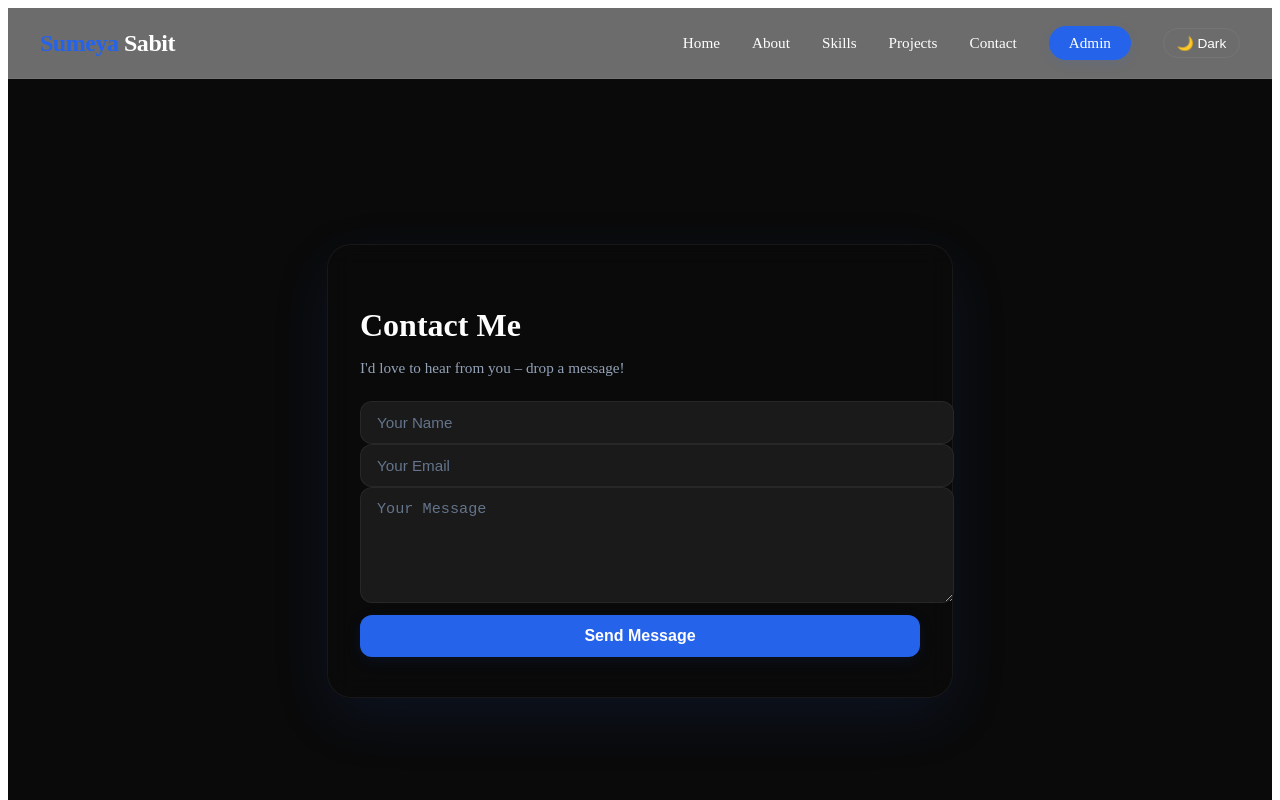
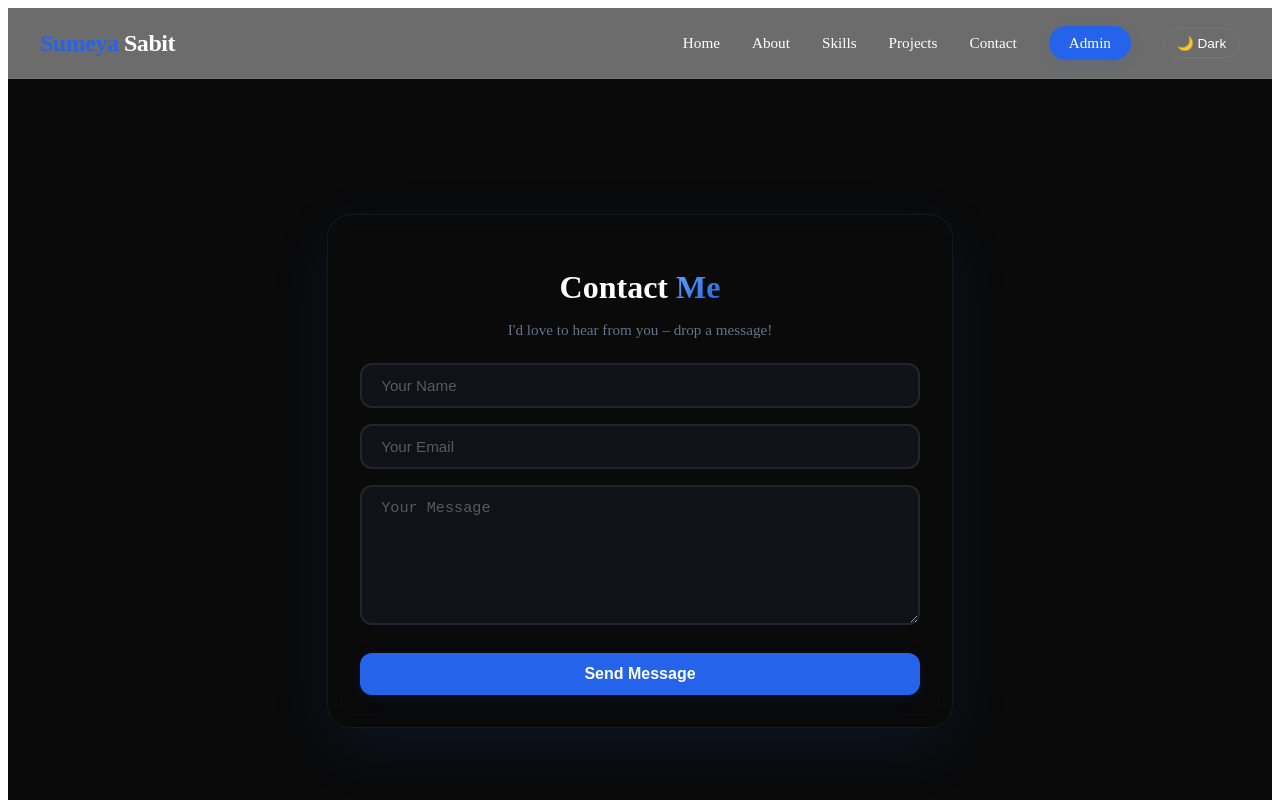
Before and after one commit to sumsabit/portfolio, a React (Vite) app in the folder client/: page /contact in a window 1280 px wide. Shown: the top 800 px of the page. Built offline with nearby package versions, Linux system fonts and the light colour scheme.

Commit message:
Equalize padding on contact form (left and right)

```diff
--- a/client/src/components/Contact.css
+++ b/client/src/components/Contact.css
@@ -1,3 +1,4 @@
+/* Contact page – external styles */
 .contact-page {
   min-height: 90vh;
   display: flex;
@@ -15,7 +16,7 @@
   -webkit-backdrop-filter: blur(12px);
   border: 1px solid var(--border-color);
   border-radius: 1.5rem;
-  padding: 2.5rem 2rem;
+  padding: 2rem;                          /* ✅ Equal padding all sides */
   box-shadow: 0 20px 60px var(--shadow-color);
 }
 
@@ -24,43 +25,69 @@
   font-weight: 700;
   color: var(--text-primary);
   margin-bottom: 0.25rem;
+  text-align: center;
+}
+.contact-title span {
+  background: linear-gradient(135deg, #60a5fa, #2563eb);
+  -webkit-background-clip: text;
+  -webkit-text-fill-color: transparent;
+  background-clip: text;
 }
 
 .contact-subtitle {
-  color: var(--text-secondary);
+  color: var(--text-muted);
   font-size: 0.95rem;
+  text-align: center;
   margin-bottom: 1.5rem;
 }
 
+.contact-form-group {
+  margin-bottom: 1rem;
+}
+
+/* ✅ Inputs – equal left/right padding */
 .contact-form-input,
 .contact-form-textarea {
   width: 100%;
-  padding: 0.75rem 1rem;
-  background: var(--bg-secondary);
-  border: 1px solid var(--border-color);
+  padding: 0.75rem 1.2rem;                /* ✅ Equal left/right */
+  background: rgba(20, 20, 30, 0.8) !important;
+  border: 2px solid rgba(255, 255, 255, 0.08) !important;
   border-radius: 0.75rem;
-  color: var(--text-primary);
+  color: #e8e8e8 !important;
   font-size: 0.95rem;
-  transition: border-color 0.3s, box-shadow 0.3s;
+  transition: all 0.3s ease;
   outline: none;
+  box-sizing: border-box;                  /* Ensures padding is included in width */
 }
 
 .contact-form-input::placeholder,
 .contact-form-textarea::placeholder {
-  color: var(--text-muted);
+  color: rgba(255, 255, 255, 0.3) !important;
 }
 
 .contact-form-input:focus,
 .contact-form-textarea:focus {
-  border-color: var(--accent);
-  box-shadow: 0 0 0 3px var(--accent-glow);
+  border-color: #3b82f6 !important;
+  box-shadow: 0 0 0 4px rgba(59, 130, 246, 0.2) !important;
+  background: rgba(25, 25, 35, 0.9) !important;
 }
 
+.contact-form-input:hover,
+.contact-form-textarea:hover {
+  border-color: rgba(255, 255, 255, 0.15) !important;
+}
+
+.contact-form-textarea {
+  min-height: 140px;
+  resize: vertical;
+}
+
+/* Submit Button */
 .contact-submit-btn {
   width: 100%;
   padding: 0.75rem 1.5rem;
   background: var(--accent);
-  color: white;
+  color: #ffffff;
   border: none;
   border-radius: 0.75rem;
   font-size: 1rem;
@@ -70,8 +97,87 @@
   box-shadow: 0 4px 16px var(--shadow-color);
   margin-top: 0.5rem;
 }
-
 .contact-submit-btn:hover {
   background: var(--accent-hover);
   transform: scale(1.01);
+  box-shadow: 0 6px 24px var(--shadow-color);
 }
+.contact-submit-btn:disabled {
+  opacity: 0.5;
+  cursor: not-allowed;
+  transform: none;
+}
+
+/* Social Links */
+.contact-social-links {
+  margin-top: 1.5rem;
+  padding-top: 1.5rem;
+  border-top: 1px solid var(--border-color);
+}
+
+.contact-social-text {
+  color: var(--text-muted);
+  font-size: 0.85rem;
+  text-align: center;
+  margin-bottom: 0.75rem;
+}
+
+.contact-social-icons {
+  display: flex;
+  justify-content: center;
+  gap: 0.8rem;
+  flex-wrap: wrap;
+}
+
+.social-icon {
+  display: inline-flex;
+  align-items: center;
+  gap: 0.4rem;
+  padding: 0.4rem 0.8rem;
+  border-radius: 9999px;
+  font-size: 0.8rem;
+  font-weight: 500;
+  text-decoration: none;
+  transition: all 0.3s;
+  border: 1px solid var(--border-color);
+  color: var(--text-secondary);
+}
+.social-icon i {
+  font-size: 1rem;
+}
+.social-icon:hover {
+  transform: scale(1.02);
+}
+
+.social-icon.email {
+  background: rgba(37, 99, 235, 0.15);
+  color: #60a5fa;
+  border-color: rgba(37, 99, 235, 0.2);
+}
+.social-icon.email:hover {
+  background: rgba(37, 99, 235, 0.25);
+}
+.social-icon.telegram {
+  background: rgba(0, 136, 204, 0.15);
+  color: #60a5fa;
+  border-color: rgba(0, 136, 204, 0.2);
+}
+.social-icon.telegram:hover {
+  background: rgba(0, 136, 204, 0.25);
+}
+.social-icon.linkedin {
+  background: rgba(0, 119, 181, 0.15);
+  color: #60a5fa;
+  border-color: rgba(0, 119, 181, 0.2);
+}
+.social-icon.linkedin:hover {
+  background: rgba(0, 119, 181, 0.25);
+}
+.social-icon.github {
+  background: rgba(255, 255, 255, 0.06);
+  color: var(--text-secondary);
+  border-color: var(--border-color);
+}
+.social-icon.github:hover {
+  background: rgba(255, 255, 255, 0.12);
+}
```
